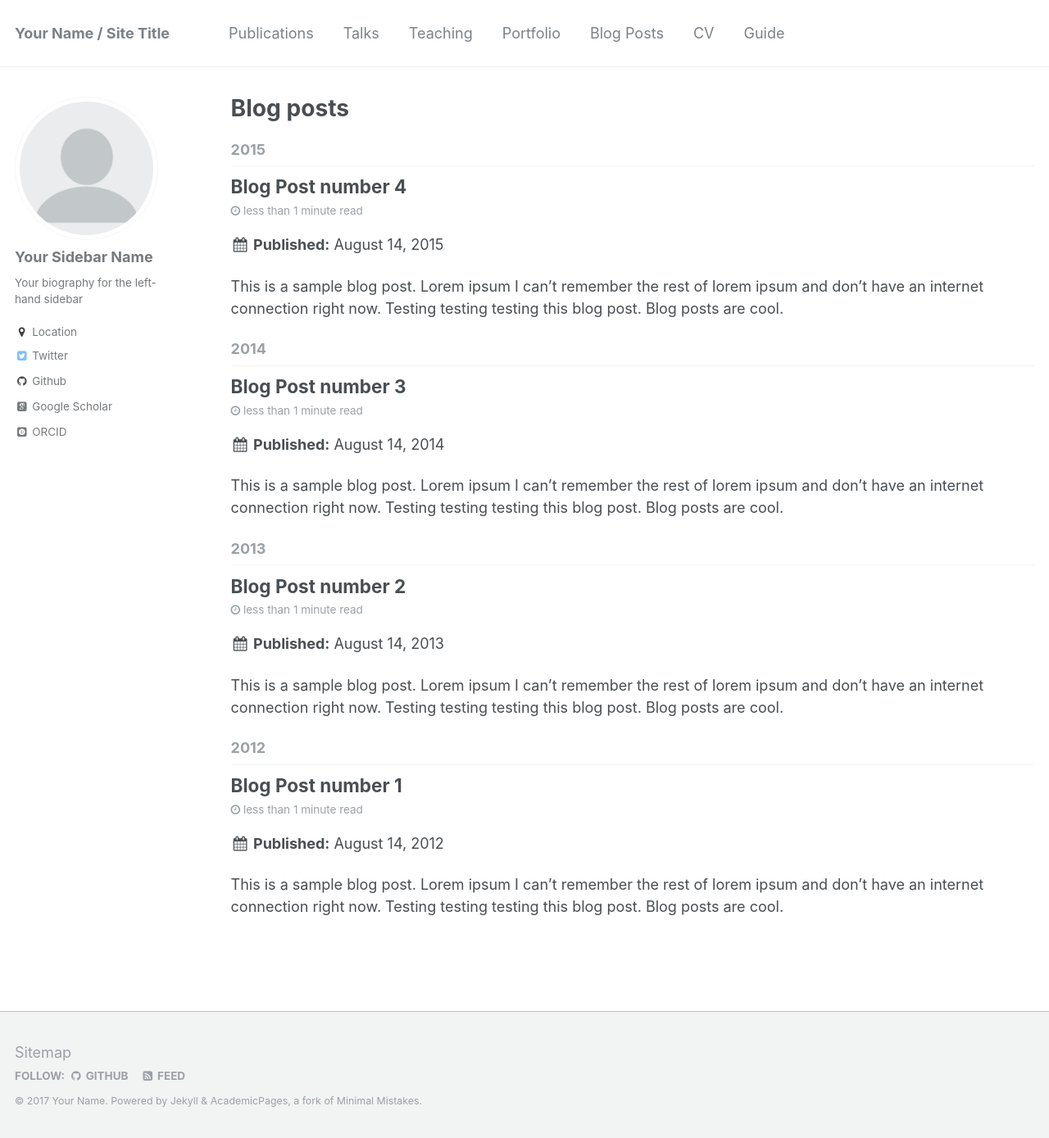
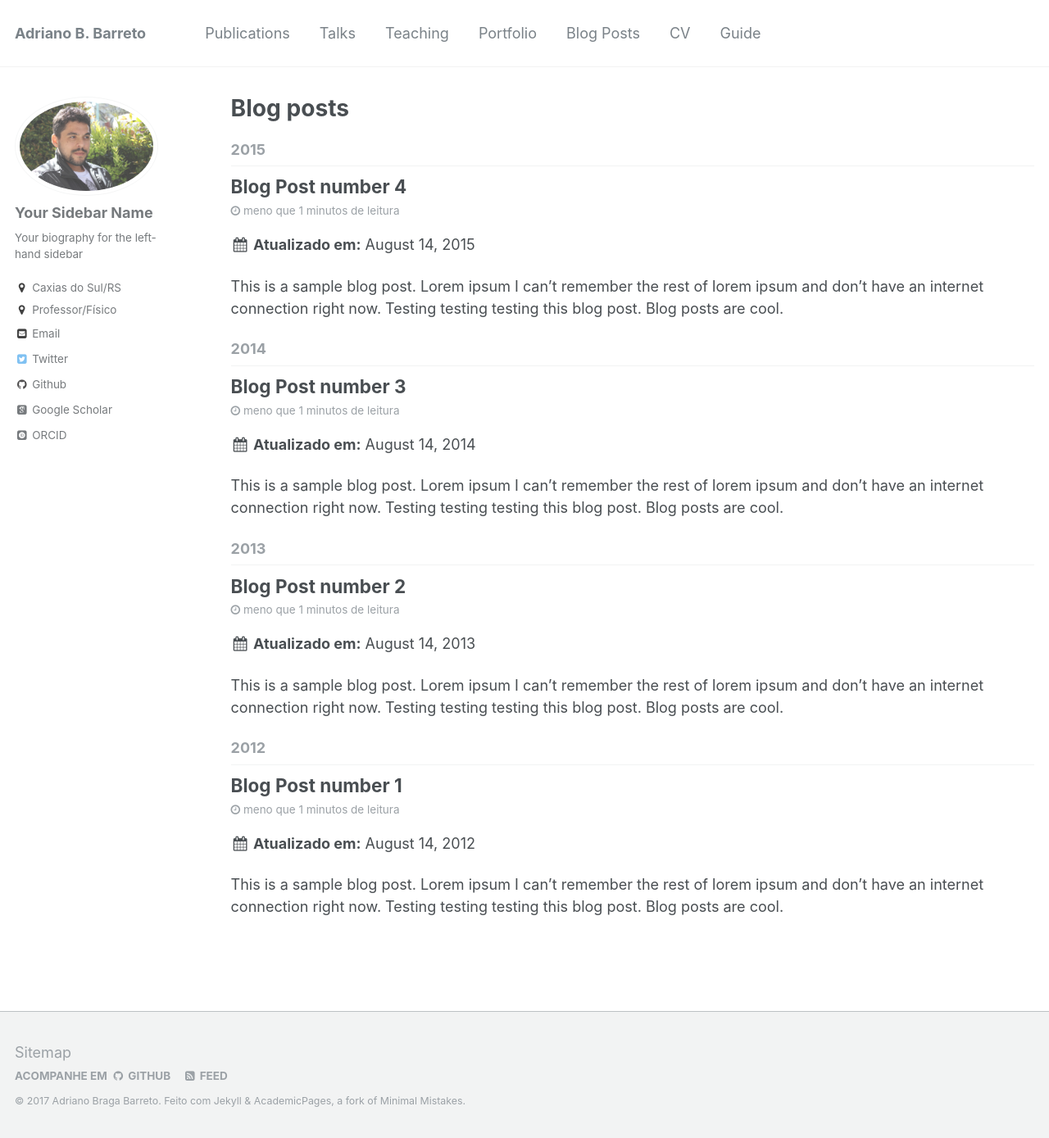
Before and after one commit to hs-macunaima/abbarreto.github.io, a Jekyll site: the page built from _pages/year-archive.html, in a window 1280 px wide and 1389 px high. Shown: the whole window at 82% size. Built offline with Jekyll 4.4.1, drawn with Linux system fonts in a browser that asks for light colours; some web fonts are replaced.

Commit message:
layout personal configurado

```diff
--- a/_config.yml
+++ b/_config.yml
@@ -6,14 +6,14 @@
 # `jekyll serve`. If you change this file, please restart the server process.
 
 # Site Settings
-locale                   : "en-US"
-title                    : "Your Name / Site Title"
+locale                   : "pt-BR"
+title                    : "Adriano B. Barreto"
 title_separator          : "-"
-name                     : &name "Your Name"
-description              : &description "personal description"
-url                      : https://academicpages.github.io # the base hostname & protocol for your site e.g. "https://mmistakes.github.io"
+name                     : &name "Adriano Braga Barreto"
+description              : &description "site pessoal de Adriano Braga Barreto"
+url                      : https://abbarreto.github.io # the base hostname & protocol for your site e.g. "https://mmistakes.github.io"
 baseurl                  : "" # the subpath of your site, e.g. "/blog"
-repository               : "academicpages/academicpages.github.io"
+repository               : "abbarreto/abbarreto.github.io"
 teaser                   :  # filename of teaser fallback teaser image placed in /images/, .e.g. "500x300.png"
 breadcrumbs              : false # true, false (default)
 words_per_minute         : 160
@@ -81,10 +81,10 @@ author:
   name             : "Your Sidebar Name"
   avatar           : "profile.png"
   bio              : "Your biography for the left-hand sidebar"
-  location         : "Location"
-  employer         :
+  location         : "Caxias do Sul/RS"
+  employer         : "Professor/Físico"
   googlescholar    : "http://yourfullgooglescholarurl.com"
-  email            :
+  email            : "adriano.barreto@caxias.ifrs.edu.br"
   uri              :
   bitbucket        :
   codepen          :
@@ -92,19 +92,19 @@ author:
   flickr           :
   facebook         :
   foursquare       :
-  github           : "academicpages"
+  github           : "abbarreto"
   google_plus      :
   keybase          :
   instagram        :
   lastfm           :
   linkedin         :
-  orcid            : "http://orcid.org/yourorcidurl"
+  orcid            : "http://orcid.org/0000-0001-7220-0982"
   pinterest        :
   soundcloud       :
   stackoverflow    : # http://stackoverflow.com/users/123456/username
   steam            :
   tumblr           :
-  twitter          : "replacethistwitterhandle"
+  twitter          : "adrianoswidorf"
   vine             :
   weibo            :
   xing             :
```
Also changed, not shown: images/profile.png.
